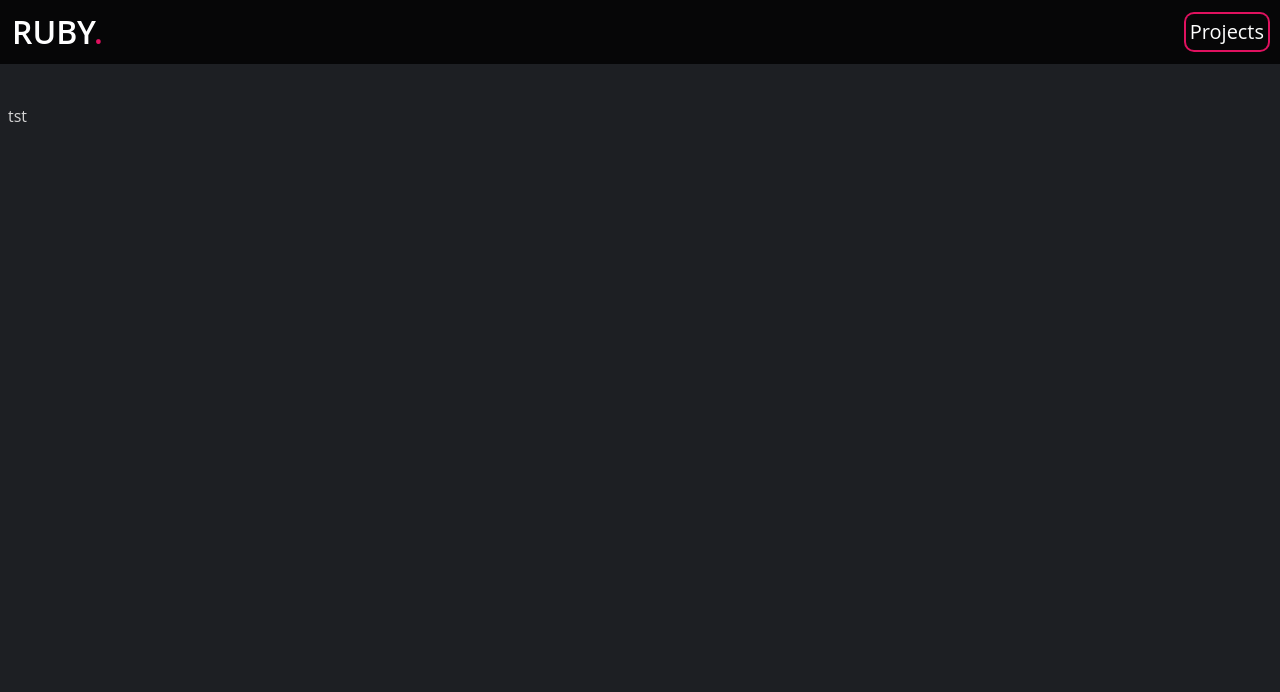
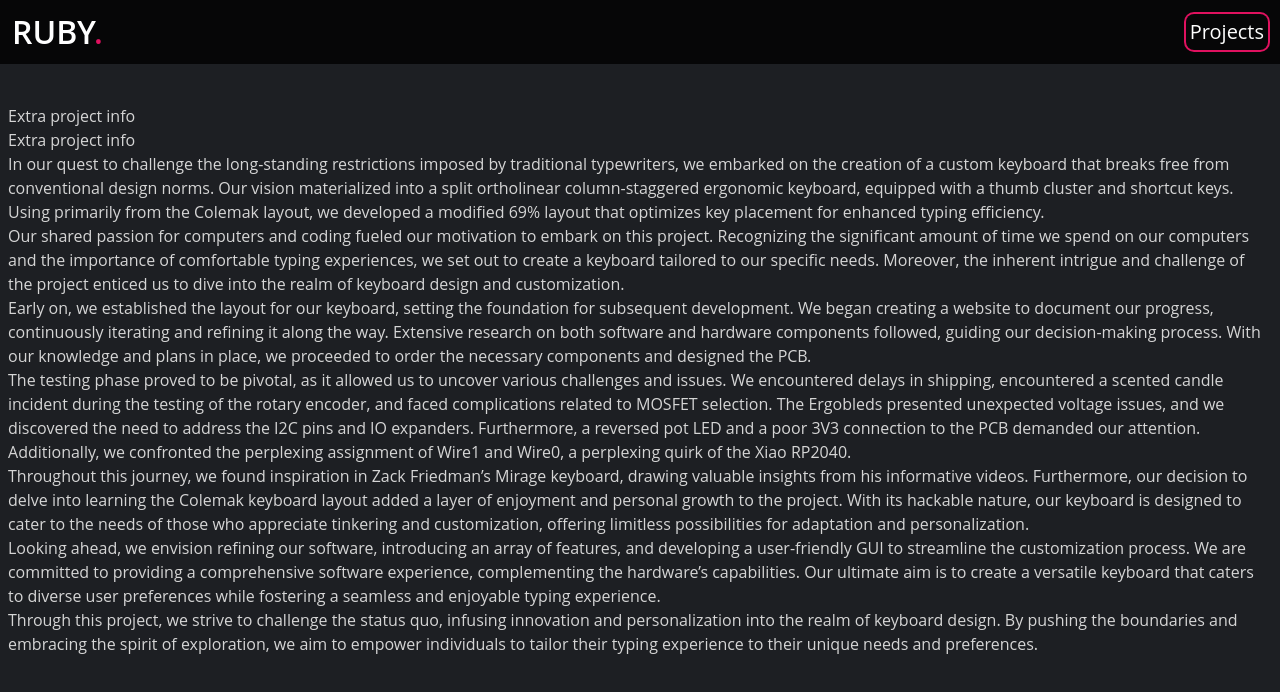
Before and after one commit to 0TrashPanda/TeamRuby-site, a website: page projects/ruby_board/documentation.html in a window 1280 px wide. Drawn offline with Linux system fonts and the light colour scheme.

Commit message:
doc test

```diff
--- a/projects/ruby_board/documentation.html
+++ b/projects/ruby_board/documentation.html
@@ -9,14 +9,14 @@
         <nav class="text-white font-serif sticky top-0 z-50 font-medium text-xl h-0">
             <div class="bg-black bg-opacity-80" id="navbar_full">
                 <div class="container px-3 mx-auto grid grid-cols-3 duration-200">
-                    <a href="index.html" class="font-semibold text-[2rem] md:h-fit my-auto col-span-1">RUBY<span class="text-ruby">.</span></a>
+                    <a href="../../src/html/index.html" class="font-semibold text-[2rem] md:h-fit my-auto col-span-1">RUBY<span class="text-ruby">.</span></a>
                     <button id="expandButton" data-collapse-toggle="navbar-default" type="button" class="collapsed m-auto h-16 md:collapse focus:text-ruby" aria-controls="navbar-default" aria-expanded="false">
                         <svg width="48" height="48" viewBox="0 0 24 24" fill="currentColor" stroke="currentColor" stroke-width="1" stroke-linecap="round" stroke-linejoin="round" shape-rendering="geometricPrecision" style="border-radius: 50%">
                             <path id="arrow" d="M7.41,8.58L12,13.17L16.59,8.58L18,10L12,16L6,10L7.41,8.58Z" />
                         </svg>
                     </button>
                     <div class="flex justify-end h-fit my-auto col-span-1">
-                        <a class="m-auto mr-0 p-1 ring-2 ring-ruby rounded-lg duration-300 hover:text-ruby" href="projects.html">Projects</a>
+                        <a class="m-auto mr-0 p-1 ring-2 ring-ruby rounded-lg duration-300 hover:text-ruby" href="../../src/html/projects.html">Projects</a>
                     </div>
                 </div>
             </div>
@@ -27,7 +27,27 @@
         </nav>
             <main>
                 <div class="container flex flex-wrap m-auto mt-6 pt-20 px-2">
-                    tst
+                    <div class="stackedit">
+                        <div class="stackedit__left">
+                            <div class="stackedit__toc">
+                                <ul>
+                                    <li><a href="#extra-project-info">Extra project info</a></li>
+                                </ul>
+                            </div>
+                        </div>
+                        <div class="stackedit__right">
+                            <div class="stackedit__html">
+                                <h1 id="extra-project-info">Extra project info</h1>
+                                <p>In our quest to challenge the long-standing restrictions imposed by traditional typewriters, we embarked on the creation of a custom keyboard that breaks free from conventional design norms. Our vision materialized into a split ortholinear column-staggered ergonomic keyboard, equipped with a thumb cluster and shortcut keys. Using primarily from the Colemak layout, we developed a modified 69% layout that optimizes key placement for enhanced typing efficiency.</p>
+                                <p>Our shared passion for computers and coding fueled our motivation to embark on this project. Recognizing the significant amount of time we spend on our computers and the importance of comfortable typing experiences, we set out to create a keyboard tailored to our specific needs. Moreover, the inherent intrigue and challenge of the project enticed us to dive into the realm of keyboard design and customization.</p>
+                                <p>Early on, we established the layout for our keyboard, setting the foundation for subsequent development. We began creating a website to document our progress, continuously iterating and refining it along the way. Extensive research on both software and hardware components followed, guiding our decision-making process. With our knowledge and plans in place, we proceeded to order the necessary components and designed the PCB.</p>
+                                <p>The testing phase proved to be pivotal, as it allowed us to uncover various challenges and issues. We encountered delays in shipping, encountered a scented candle incident during the testing of the rotary encoder, and faced complications related to MOSFET selection. The Ergobleds presented unexpected voltage issues, and we discovered the need to address the I2C pins and IO expanders. Furthermore, a reversed pot LED and a poor 3V3 connection to the PCB demanded our attention. Additionally, we confronted the perplexing assignment of Wire1 and Wire0, a perplexing quirk of the Xiao RP2040.</p>
+                                <p>Throughout this journey, we found inspiration in Zack Friedman’s Mirage keyboard, drawing valuable insights from his informative videos. Furthermore, our decision to delve into learning the Colemak keyboard layout added a layer of enjoyment and personal growth to the project. With its hackable nature, our keyboard is designed to cater to the needs of those who appreciate tinkering and customization, offering limitless possibilities for adaptation and personalization.</p>
+                                <p>Looking ahead, we envision refining our software, introducing an array of features, and developing a user-friendly GUI to streamline the customization process. We are committed to providing a comprehensive software experience, complementing the hardware’s capabilities. Our ultimate aim is to create a versatile keyboard that caters to diverse user preferences while fostering a seamless and enjoyable typing experience.</p>
+                                <p>Through this project, we strive to challenge the status quo, infusing innovation and personalization into the realm of keyboard design. By pushing the boundaries and embracing the spirit of exploration, we aim to empower individuals to tailor their typing experience to their unique needs and preferences.</p>
+                            </div>
+                        </div>
+                    </div>
                 </div>
             </main>
         <script src="/src/js/main.js"></script>
```
